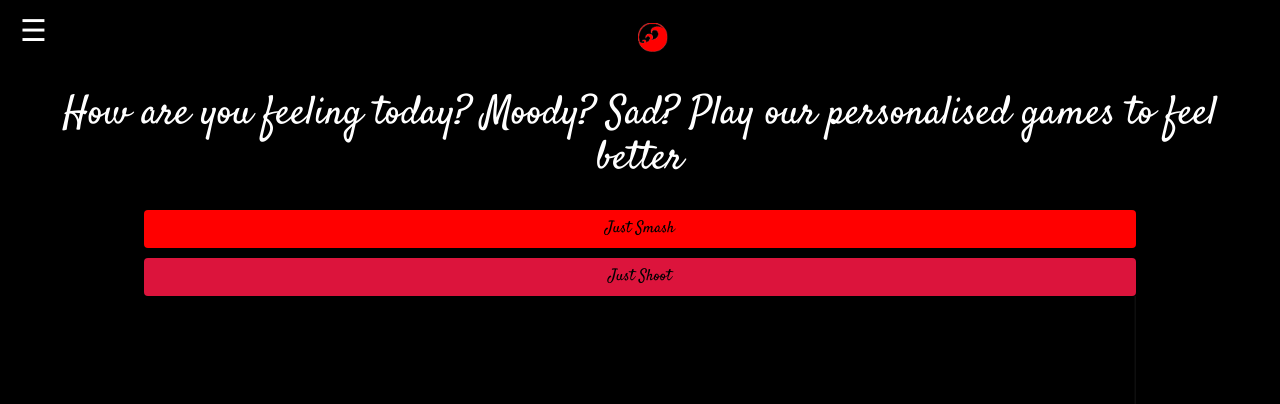
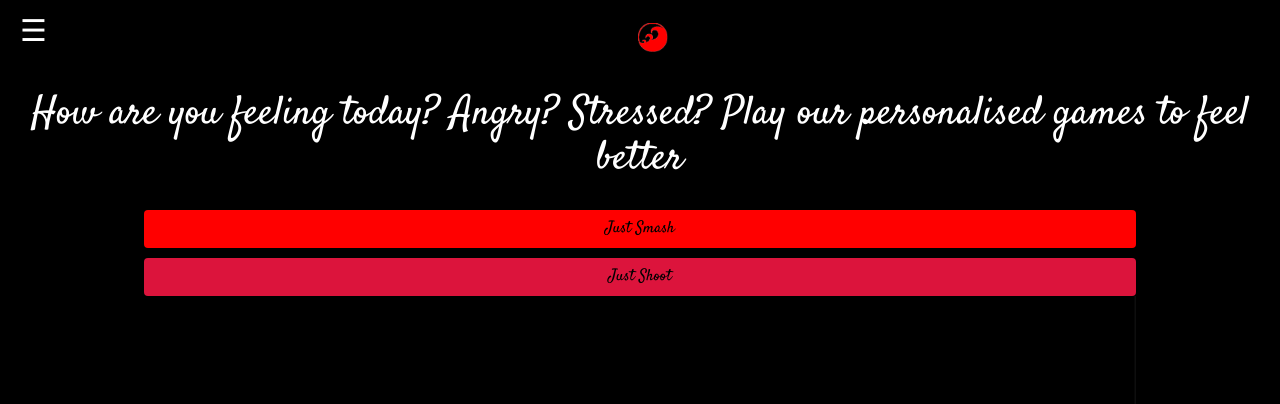
Before and after one commit to thrishma/justflow_web, a PHP site: page /games.php in a window 1280 px wide. Shown: the top 404 px of the page. Run offline with PHP 8.4, Linux system fonts and the light colour scheme; the visitor is signed in with stand-in values (Sample User, id 1); some libraries are stand-ins or nearby versions.

Commit message:
Add files via upload

```diff
--- a/games.php
+++ b/games.php
@@ -35,7 +35,7 @@
 	<center>
 		<div class="main_wrapper">
 			<div class="header">
-				<h2>How are you feeling today? Moody? Sad? Play our personalised games to feel better</h2>
+				<h2>How are you feeling today? Angry? Stressed? Play our personalised games to feel better</h2>
 			</div>
 			<div class="content">
 				<button class="btn"><a href="games/JustSmash">Just Smash</a></button>
```
Also changed, not shown: Options_Confused.php (line endings or trailing spaces), Options_Cranky.php (line endings or trailing spaces), Options_Craving.php (line endings or trailing spaces), Options_Happy.php (line endings or trailing spaces), Options_Sad.php (line endings or trailing spaces).
